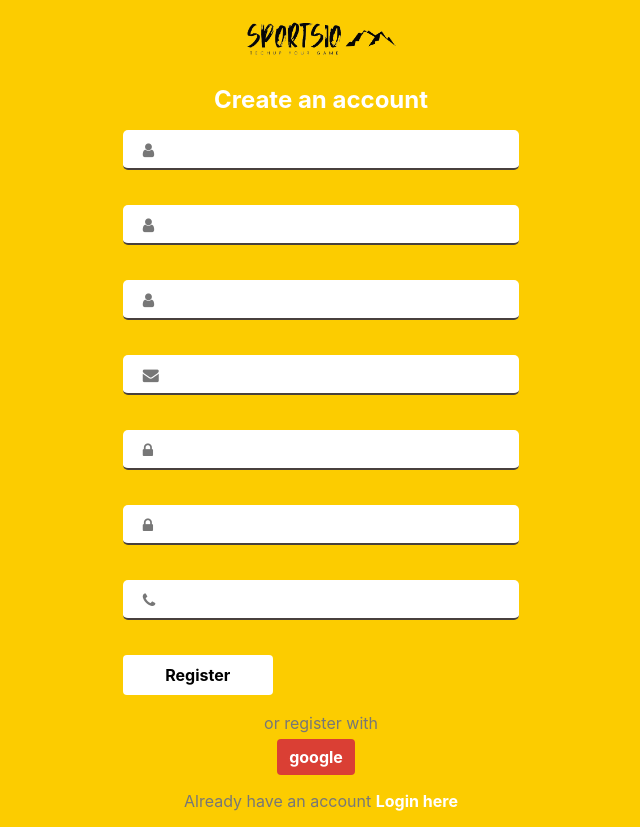
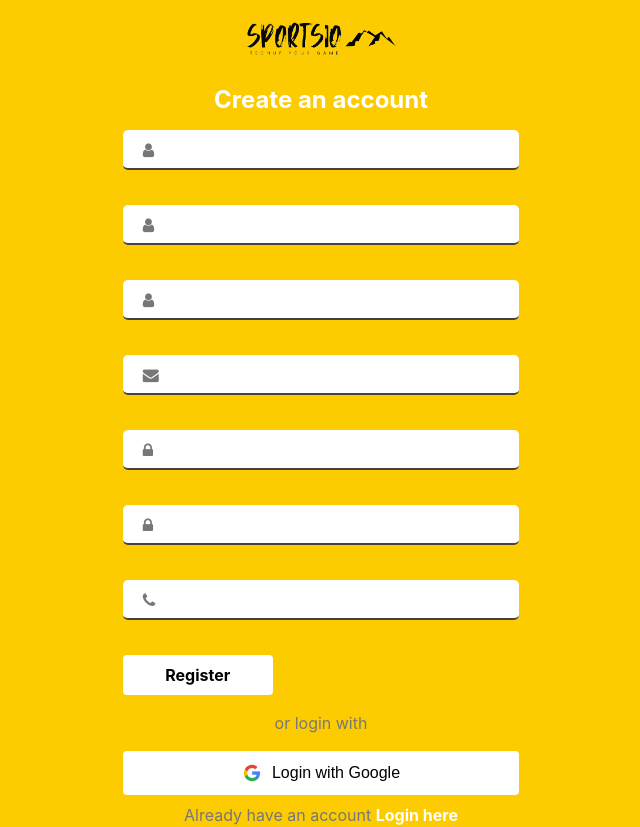
Before and after one commit to jaseeel/my_project, a Django app: template sportsio/templates/registration/register.html in a window 1280 px wide. Shown: the whole page, without its empty margins (319-959 px from the left). Run offline with Django 3.2, Linux system fonts and the light colour scheme; the template is opened without the code that fills it, so the values that code supplies are empty, except form fields; tables that the repository leaves empty hold one stand-in row (values such as "Sample post"); form fields are guessed from the names that the template uses; some libraries are stand-ins or nearby versions.

Commit message:
G-auth in reg page

```diff
--- a/sportsio/templates/registration/register.html
+++ b/sportsio/templates/registration/register.html
@@ -15,6 +15,35 @@
     <!-- Include alertify JS -->
     <script src="https://cdnjs.cloudflare.com/ajax/libs/AlertifyJS/1.13.1/alertify.min.js"></script>
     <style>
+        .google-btn {
+            color:black;
+            display: flex;
+            align-items: center;
+            justify-content: center;
+            padding: 10px 20px;
+            background-color: white;
+            border: none;
+            border-radius: 4px;
+            text-decoration: none;
+            font-family: Arial, sans-serif;
+            font-size: 16px;
+            transition: background-color 0.3s;
+        }
+
+        .google-btn:hover {
+            background-color: #ced6d6;
+            font-weight:300%;
+            text-decoration: none;
+            font-family: Arial, sans-serif;
+            font-size: 16px;
+            color:grey;
+        }
+
+        .google-logo {
+            width: 20px;
+            height: 20px;
+            margin-right: 10px;
+        }
         .error-message {
             color: red;
             font-size: 0.8em;
@@ -107,9 +136,13 @@
                 <div class="text-left mb-3">
                     <button type="submit" class="btn">Register</button>
                 </div>
-                <div class="text-center mb-1">
-                    <div class="mb-1" style="color: #777">or register with</div>
-                    <a href="" class="btn btn-social btn-google">google</a>
+                <div class="text-center mb-2">
+                    <div class="mb-3" style="color: #777">or login with</div>
+                    <a href="{% url 'social:begin' 'google-oauth2' %}" class="google-btn">
+                        <img src="{% static 'assets/register/image/google-logo.png' %}" alt="Google Logo" class="google-logo">
+                        <span>Login with Google</span>
+                    </a>
+
                 </div>
                 <div style="color: #777">Already have an account
                     <a href="{% url 'login' %}" class="login-link">Login here</a>
```
